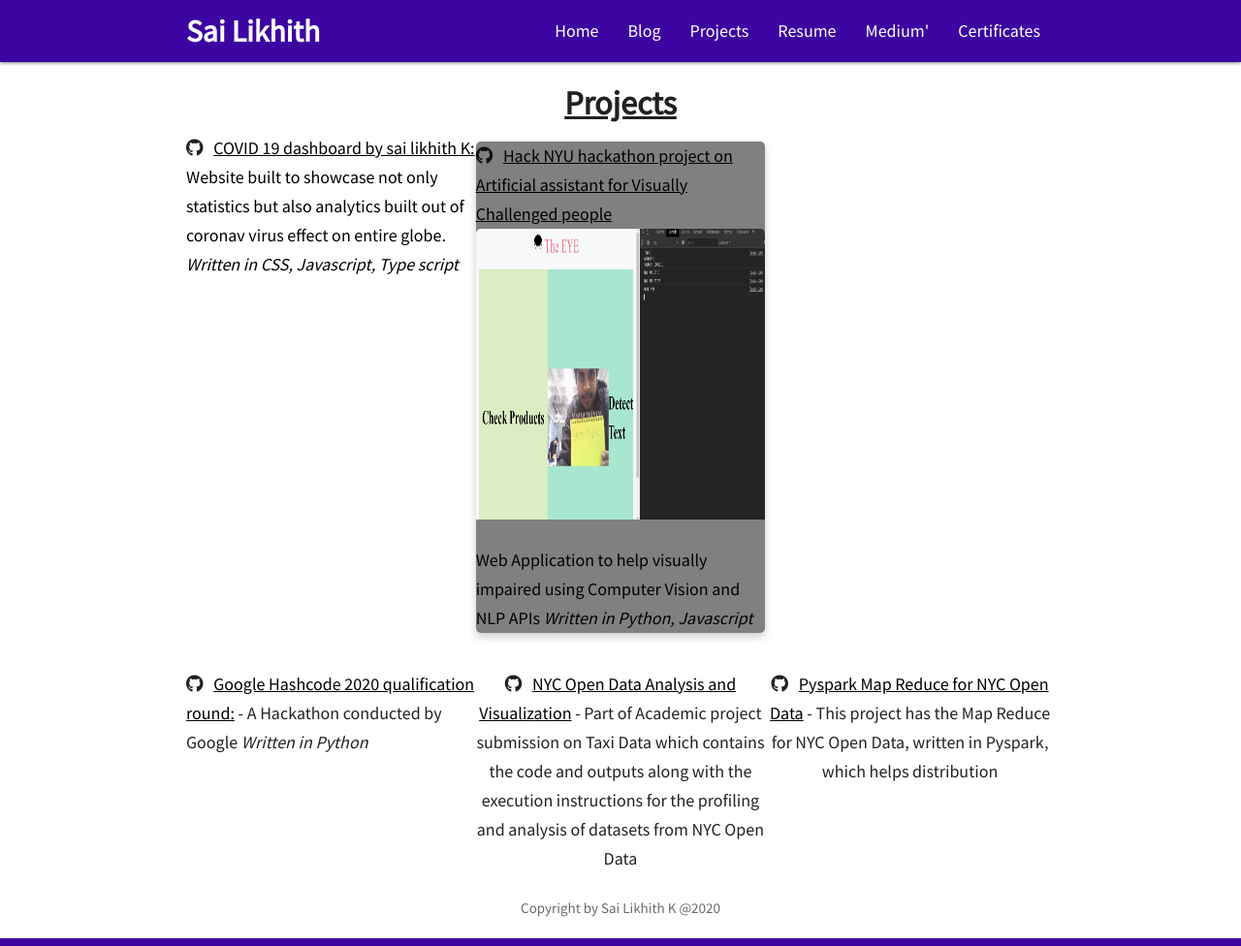
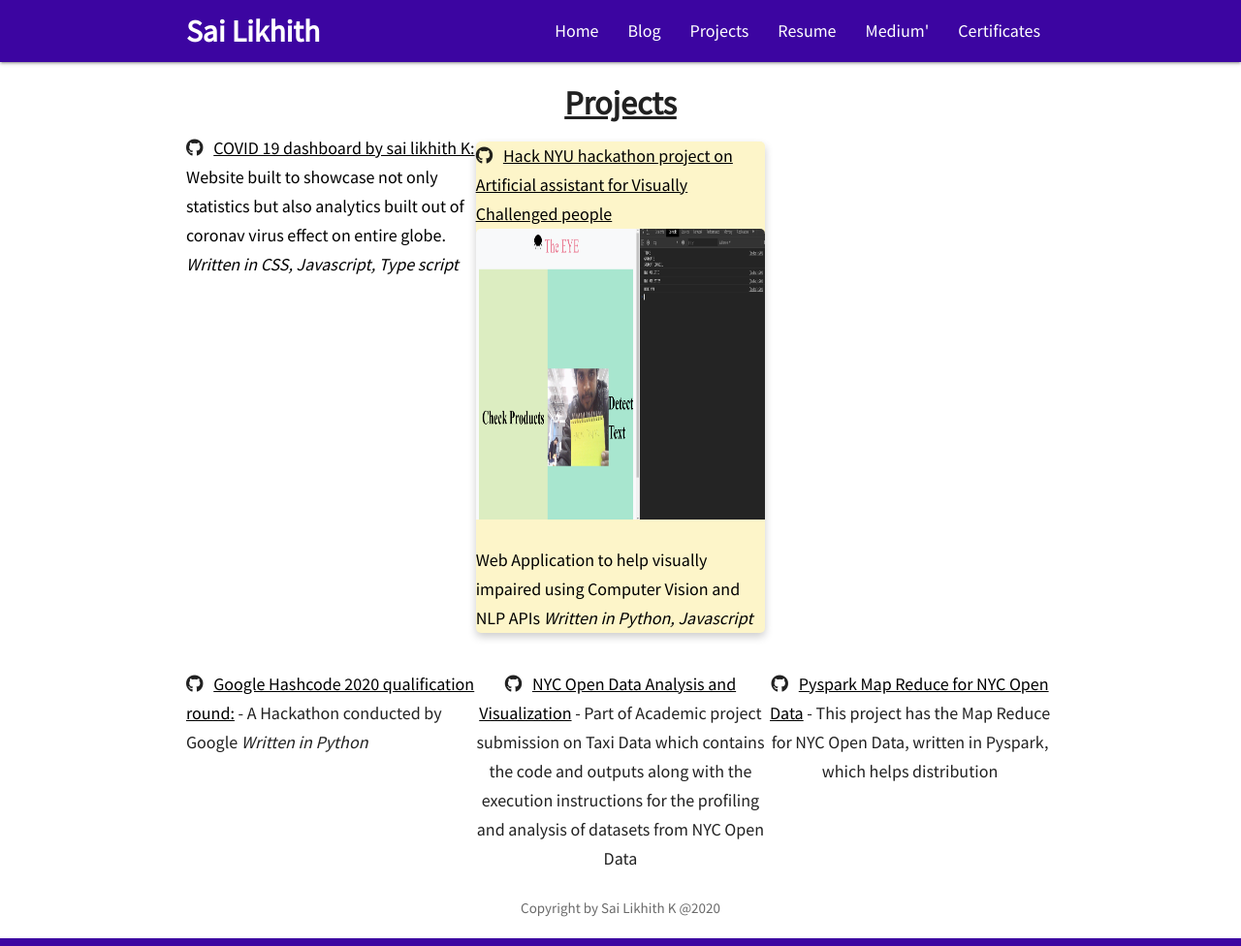
Before and after one commit to SaiLikhith7/Mywebsite, a Jekyll site: the page built from projects.html, in a window 1280 px wide. Shown: the whole page at 97% size. Built offline with Jekyll 4.4.1, drawn with Linux system fonts in a browser that asks for light colours; nearby versions of some CDN libraries.

Commit message:
Update projects.html

```diff
--- a/_includes/projects.html
+++ b/_includes/projects.html
@@ -2,7 +2,7 @@
   .third { width: 33.33%; float: left; }
    h5 { display: inline }
    .card:hover {box-shadow: 0 8px 16px 0 rgba(0,0,0,0.2);}
-   .card {box-shadow: 0 4px 8px 0 rgba(0,0,0,0.2); transition: 0.3s;border-radius: 5px;background-color:grey}
+   .card {box-shadow: 0 4px 8px 0 rgba(0,0,0,0.2); transition: 0.3s;border-radius: 5px; background-color:#fdf5c9}
    img {border-radius: 5px 5px 0 0;}
  </style>
 
```
